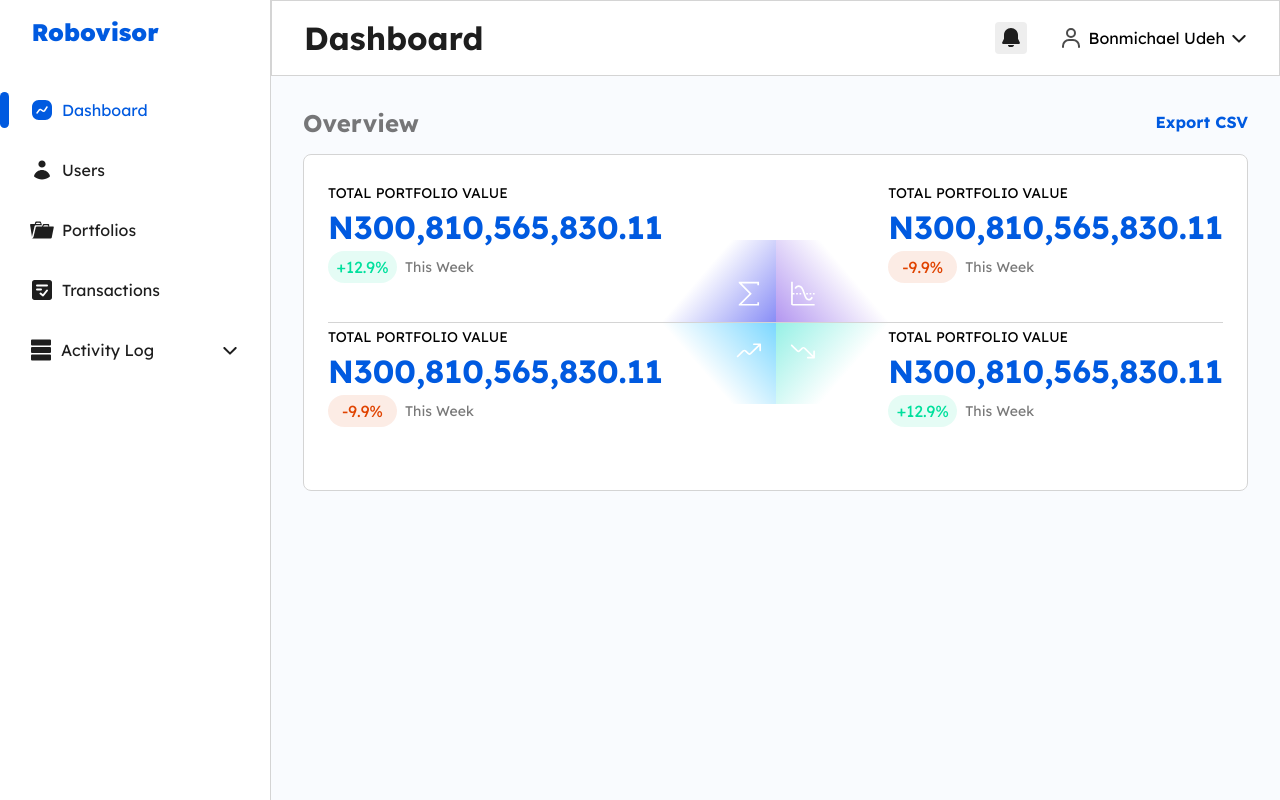
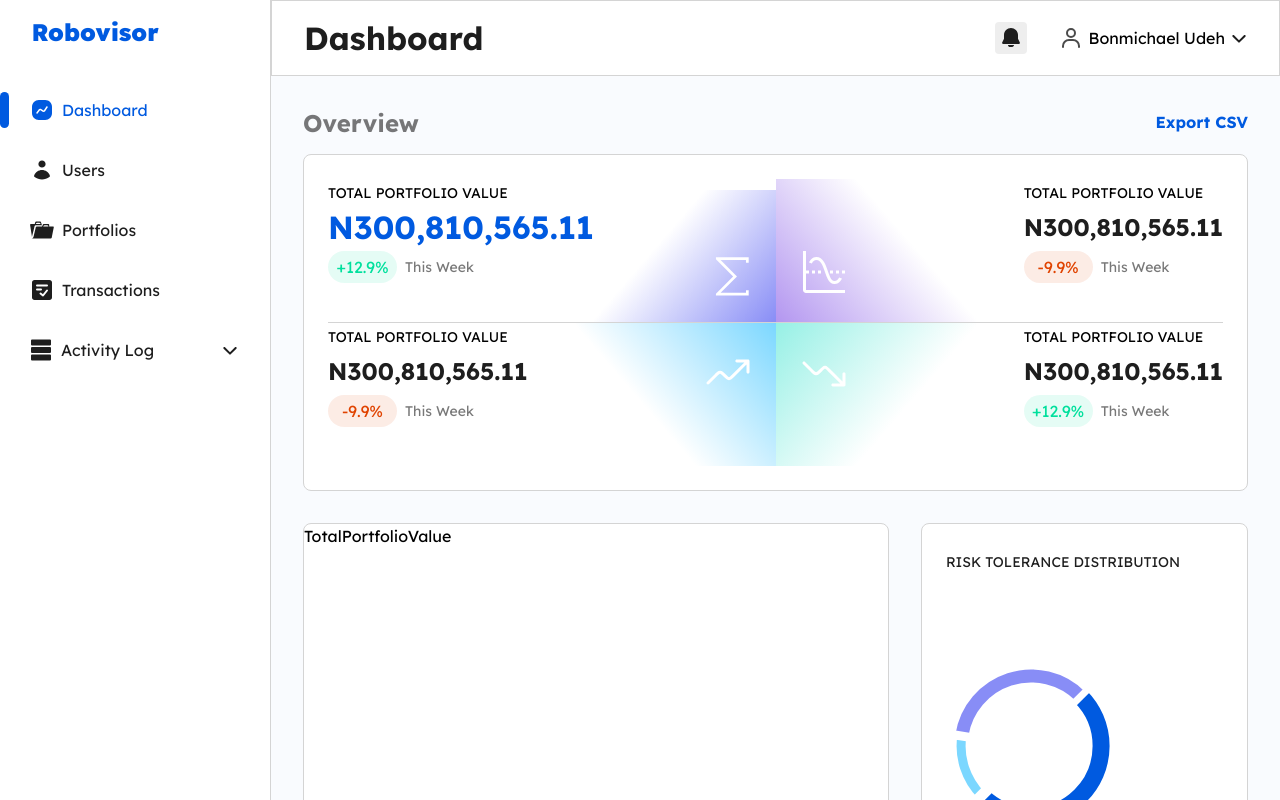
Before and after one commit to Alausa-AbdulAzeez/roboAdvisorAdmin, a React (Vite) app: page / in a window 1280 px wide. Built offline with nearby package versions, Linux system fonts and the light colour scheme.

Commit message:
completed riskToleranceDistribution section

```diff
--- a/package.json
+++ b/package.json
@@ -12,7 +12,9 @@
   "dependencies": {
     "react": "^18.2.0",
     "react-dom": "^18.2.0",
-    "react-router-dom": "^6.13.0"
+    "react-minimal-pie-chart": "^8.4.0",
+    "react-router-dom": "^6.13.0",
+    "recharts": "^2.12.3"
   },
   "devDependencies": {
     "@types/react": "^18.2.66",
--- a/src/components/Overview.jsx
+++ b/src/components/Overview.jsx
@@ -5,7 +5,7 @@ import OverviewCard from "./OverviewCard";
 
 const Overview = () => {
   return (
-    <div className="w-full">
+    <div className="w-full zoom">
       <div className="flex justify-between mb-[16px]">
         <div className="text-silverTextColor leading-[30px] text-[24px] font-[700]">
           Overview
@@ -18,17 +18,18 @@ const Overview = () => {
         <div className="w-[100%] h-[50%]  border-b-[0.05px] border-borderColor flex">
           <OverviewCard
             title={"Total Portfolio value"}
-            amount={"N300,810,565,830.11"}
+            amount={"N300,810,565.11"}
             time={"This Week"}
             img={sum}
             percentText={"+12.9%"}
             percentType={"positive"}
             imgPosition={"right"}
             absolutePosition={"bottom"}
+            index={1}
           />
           <OverviewCard
             title={"Total Portfolio value"}
-            amount={"N300,810,565,830.11"}
+            amount={"N300,810,565.11"}
             time={"This Week"}
             img={average}
             percentText={"-9.9%"}
@@ -40,7 +41,7 @@ const Overview = () => {
         <div className="w-[100%] h-[50%] flex">
           <OverviewCard
             title={"Total Portfolio value"}
-            amount={"N300,810,565,830.11"}
+            amount={"N300,810,565.11"}
             time={"This Week"}
             img={onCourse}
             percentText={"-9.9%"}
@@ -50,7 +51,7 @@ const Overview = () => {
           />
           <OverviewCard
             title={"Total Portfolio value"}
-            amount={"N300,810,565,830.11"}
+            amount={"N300,810,565.11"}
             time={"This Week"}
             img={offCourse}
             percentText={"+12.9%"}
--- a/src/components/OverviewCard.jsx
+++ b/src/components/OverviewCard.jsx
@@ -11,6 +11,7 @@ const OverviewCard = ({
   percentType,
   imgPosition,
   absolutePosition,
+  index,
 }) => {
   return (
     <div
@@ -22,7 +23,13 @@ const OverviewCard = ({
         <div className="uppercase font-[400] text-[14px] leading-[28px]">
           {title}
         </div>
-        <div className="font-[700] text-[32px] leading-[40px] text-mainBlue">
+        <div
+          className={`font-[700] ${
+            index === 1
+              ? "text-[24px] text-mainBlue max-2xl:text-[32px]"
+              : "text-[24px] text-blackTextColor"
+          }  leading-[40px] `}
+        >
           {amount}
         </div>
         <div className="flex items-center gap-[8px] mt-[4px]">
--- /dev/null
+++ b/src/components/RiskToleranceDistribution.jsx
@@ -0,0 +1,35 @@
+import React from "react";
+import RiskToleranceDistributionPieChart from "./RiskToleranceDistributionPieChart";
+
+const RiskToleranceDistribution = () => {
+  return (
+    <div className="bg-white flex flex-col gap-[32px] flex-1 border border-borderColor rounded-[8px] p-[24px] h-full">
+      <div className="uppercase text-[14px] font-[400] text-blackTextColor leading-[28px]">
+        Risk Tolerance Distribution
+      </div>
+      <div className="w-[full] h-[60%]">
+        <RiskToleranceDistributionPieChart />
+      </div>
+      <div className="flex flex-col gap-[8px]">
+        <div className="flex gap-[8px] items-center">
+          <div className="w-[10px] h-[10px] rounded-full bg-[#005AE0]"></div>
+          <div className="text-[16px] font-[600] leading-[28px]">
+            Conservative
+          </div>
+        </div>
+        <div className="flex gap-[8px] items-center">
+          <div className="w-[10px] h-[10px] rounded-full bg-[#888DF6]"></div>
+          <div className="text-[16px] font-[600] leading-[28px]">Moderate</div>
+        </div>
+        <div className="flex gap-[8px] items-center">
+          <div className="w-[10px] h-[10px] rounded-full bg-[#7BD7FF]"></div>
+          <div className="text-[16px] font-[600] leading-[28px]">
+            Conservative
+          </div>
+        </div>
+      </div>
+    </div>
+  );
+};
+
+export default RiskToleranceDistribution;
--- /dev/null
+++ b/src/components/RiskToleranceDistributionPieChart.jsx
@@ -0,0 +1,41 @@
+import React, { PureComponent } from "react";
+import { PieChart, Pie, ResponsiveContainer } from "recharts";
+
+const data = [
+  { name: "Group A", value: 500, style: { strokeWidth: 3 }, fill: "#005AE0" },
+  { name: "Group C", value: 150, style: { strokeWidth: 11 }, fill: "#7BD7FF" },
+  { name: "Group B", value: 350, style: { strokeWidth: 7 }, fill: "#888DF6" },
+];
+
+export default class RiskToleranceDistributionPieChart extends PureComponent {
+  state = {
+    activeIndex: 0,
+  };
+
+  onPieEnter = (_, index) => {
+    this.setState({
+      activeIndex: index,
+    });
+  };
+
+  render() {
+    return (
+      <ResponsiveContainer width="100%" height="100%">
+        <PieChart width={400} height={400}>
+          <Pie
+            activeIndex={this.state.activeIndex}
+            data={data}
+            cx="30%"
+            cy="50%"
+            innerRadius={60}
+            outerRadius={80}
+            dataKey="value"
+            onMouseEnter={this.onPieEnter}
+            startAngle={45}
+            endAngle={-315}
+          ></Pie>
+        </PieChart>
+      </ResponsiveContainer>
+    );
+  }
+}
--- a/src/components/Topbar.jsx
+++ b/src/components/Topbar.jsx
@@ -3,8 +3,8 @@ import { accountIcon, arrowDown, bellIcon } from "../assets/icons";
 
 const Topbar = ({ title }) => {
   return (
-    <div className=" zoom h-[76px] w-full border border-[#D4D4D4] bg-white flex items-center justify-between px-[32px] sticky top-0">
-      <div className="text-blackTextColor text-[32px] leading-[40] font-[700]">
+    <div className="zoom z-[2]  h-[76px] w-full border border-[#D4D4D4] bg-white flex items-center justify-between px-[32px] sticky top-0">
+      <div className="text-blackTextColor text-[32px] leading-[40px] font-[700]">
         {title}
       </div>
       <div className="flex gap-[32px] cursor-pointer">
--- /dev/null
+++ b/src/components/TotalPortfolioValue.jsx
@@ -0,0 +1,11 @@
+import React from "react";
+
+const TotalPortfolioValue = () => {
+  return (
+    <div className="w-[62%] bg-white border border-borderColor rounded-[8px] h-full">
+      TotalPortfolioValue
+    </div>
+  );
+};
+
+export default TotalPortfolioValue;
--- /dev/null
+++ b/src/components/TotalPortfolioValueAndRiskTolerance.jsx
@@ -0,0 +1,14 @@
+import React from "react";
+import TotalPortfolioValue from "./TotalPortfolioValue";
+import RiskToleranceDistribution from "./RiskToleranceDistribution";
+
+const TotalPortfolioValueAndRiskTolerance = () => {
+  return (
+    <div className="flex gap-[32px] w-full h-[518px]">
+      <TotalPortfolioValue />
+      <RiskToleranceDistribution />
+    </div>
+  );
+};
+
+export default TotalPortfolioValueAndRiskTolerance;
--- a/src/index.css
+++ b/src/index.css
@@ -12,6 +12,7 @@ body {
   font-family: "Lexend", sans-serif;
 }
 
-/* .zoom {
-  zoom: 0.8;
-} */
+.zoom {
+  /* transform: scale(0.8); */
+  /* zoom: 0.85; */
+}
--- a/src/pages/Dashboard.jsx
+++ b/src/pages/Dashboard.jsx
@@ -2,6 +2,7 @@ import React from "react";
 import Sidebar from "../components/Sidebar";
 import Topbar from "../components/Topbar";
 import Overview from "../components/Overview";
+import TotalPortfolioValueAndRiskTolerance from "../components/TotalPortfolioValueAndRiskTolerance";
 
 const Dashboard = () => {
   return (
@@ -9,8 +10,9 @@ const Dashboard = () => {
       <Sidebar />
       <div className="flex-1 h-full overflow-auto relative">
         <Topbar title={"Dashboard"} />
-        <div className="w-full h-full bg-backgroundColor p-[32px] flex flex-col gap-[32px]">
+        <div className="w-full min-h-full bg-backgroundColor p-[32px] flex flex-col gap-[32px]">
           <Overview />
+          <TotalPortfolioValueAndRiskTolerance />
         </div>
       </div>
     </div>
```
Also changed, not shown: 1 other file (tests, documents, lock files or other folders).
